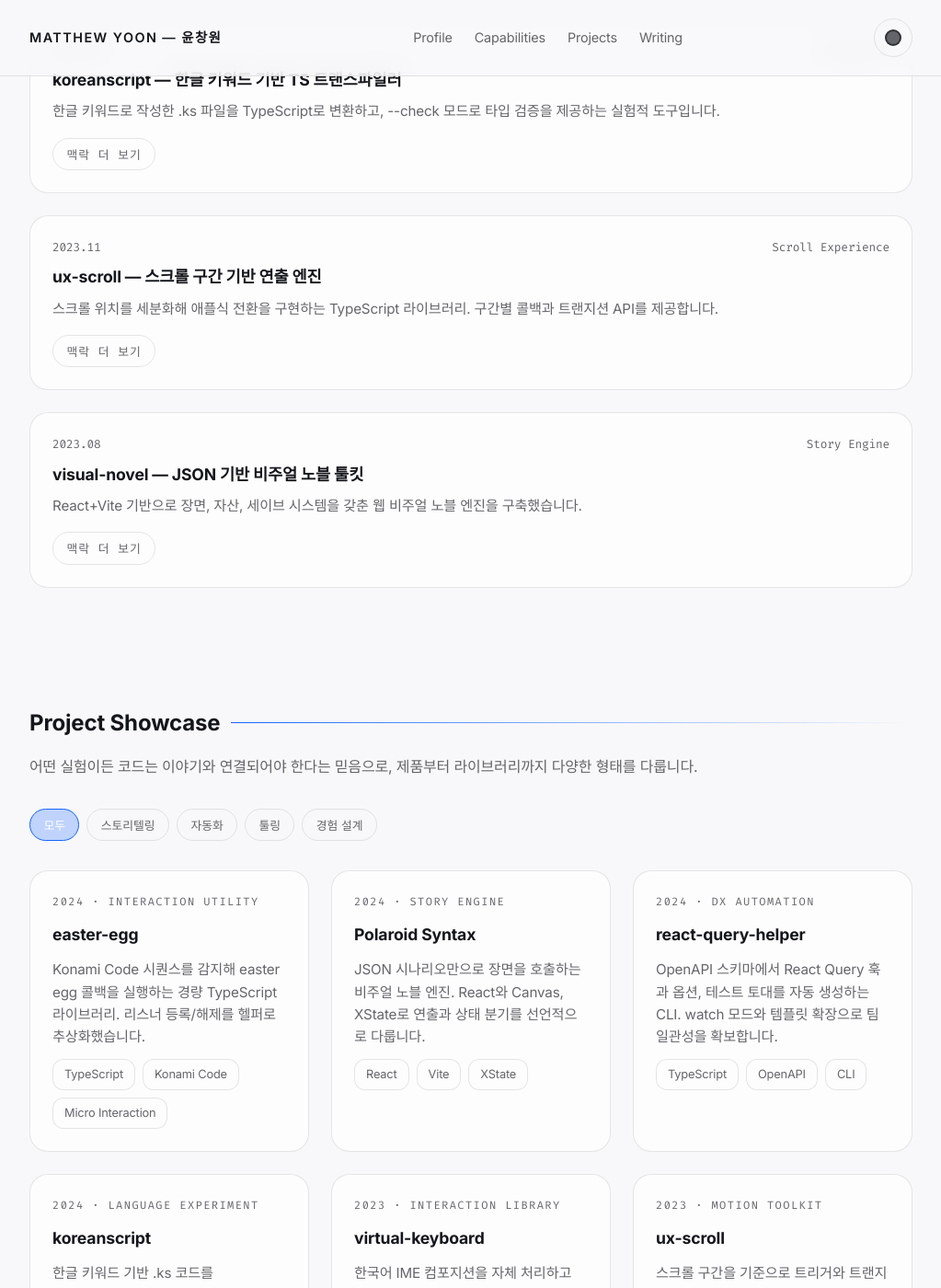
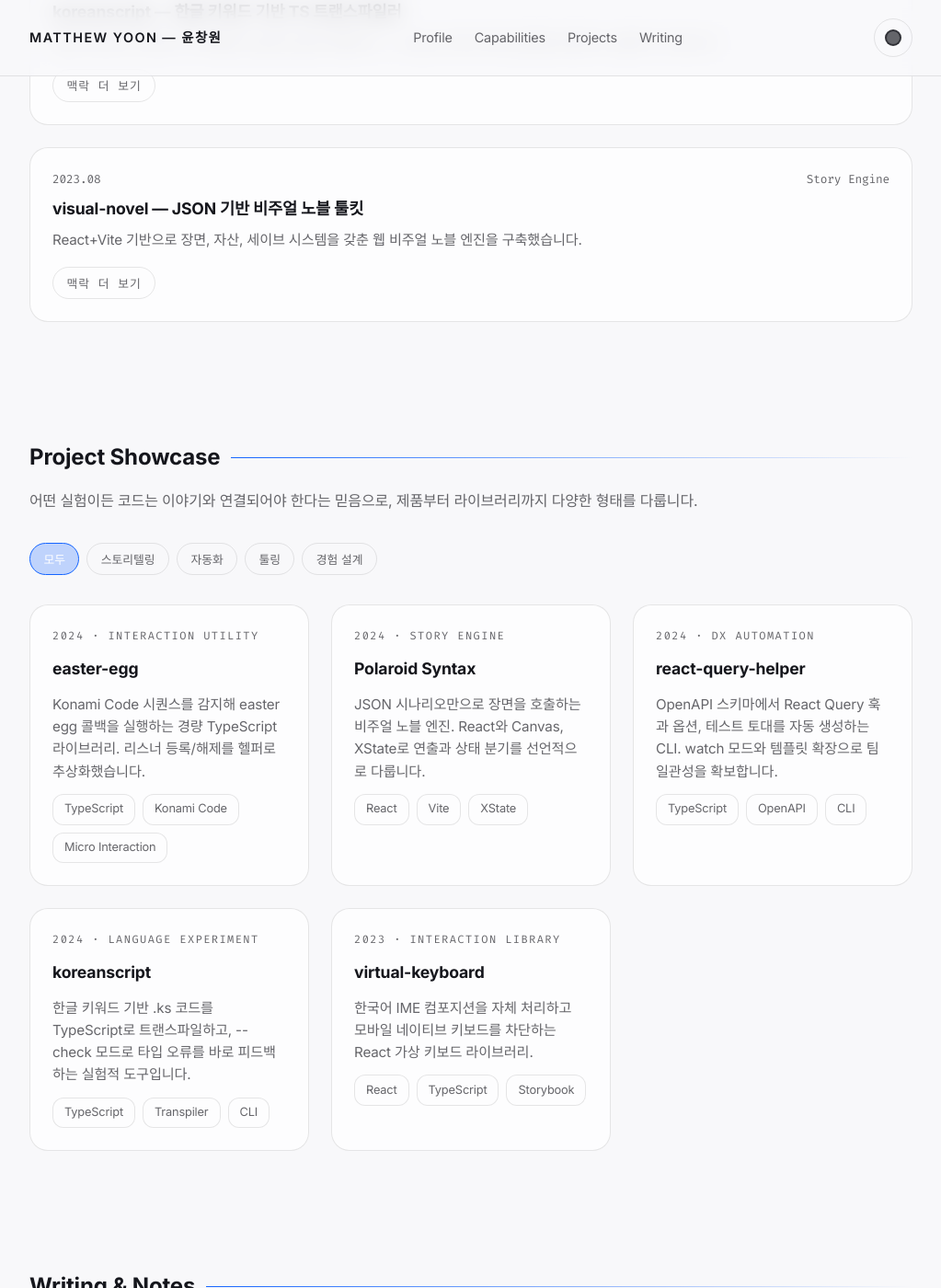
Before and after one commit to uiwwsw/uiwwsw.github.io, a Jekyll site: the page built from index.markdown, in a window 1280 px wide and 1400 px high, scrolled down 2985 px. Shown: the whole window at 92% size, without its empty margins (128-1151 px from the left). Built offline with Jekyll 4.4.1, drawn with Linux system fonts in a browser that asks for light colours; some of the changed text lies outside the part shown.

Commit message:
Remove ux-scroll from homepage sections

```diff
--- a/index.markdown
+++ b/index.markdown
@@ -43,7 +43,6 @@ title: Matthew Yoon — 윤창원
     <p class="section__intro">인터랙션 난제 해결과 DX 자동화를 동시에 밀어붙인 대표 사례 다섯 가지를 요약했습니다.</p>
     <ul class="highlight-list">
       <li><strong>한국어 IME 난제 해결:</strong> <em>virtual-keyboard</em>로 composition 이벤트를 직접 제어하고 모바일 네이티브 키보드를 차단합니다.</li>
-      <li><strong>스크롤 연출 전문성:</strong> <em>ux-scroll</em>로 “애플식” 스크롤 모션을 구간 기반 API로 제공해 선언적 연출을 가능하게 합니다.</li>
       <li><strong>DX 자동화:</strong> <em>react-query-helper</em>가 API 함수에서 React Query 훅·옵션·테스트를 자동 생성해 팀 캐싱 전략을 표준화합니다.</li>
       <li><strong>언어 실험:</strong> <em>koreanscript</em>로 한글 키워드 기반 TypeScript 트랜스파일링과 --check 타입 검증을 지원합니다.</li>
       <li><strong>스토리텔링 툴링:</strong> <em>visual-novel</em>로 JSON 시나리오, 자산 매핑, 저장/불러오기를 갖춘 웹 비주얼 노블 엔진을 배포합니다.</li>
@@ -147,18 +146,6 @@ title: Matthew Yoon — 윤창원
       </article>
       <article class="timeline-item">
         <div class="timeline-item__meta">
-          <span>2023.11</span>
-          <span>Scroll Experience</span>
-        </div>
-        <h3 class="timeline-item__title">ux-scroll — 스크롤 구간 기반 연출 엔진</h3>
-        <p class="timeline-item__summary">스크롤 위치를 세분화해 애플식 전환을 구현하는 TypeScript 라이브러리. 구간별 콜백과 트랜지션 API를 제공합니다.</p>
-        <button class="timeline-item__toggle" type="button" aria-expanded="false">맥락 더 보기</button>
-        <div class="timeline-item__detail" hidden>
-          <p>requestAnimationFrame을 구간별로 라우팅해 레이아웃 리플로우를 최소화하고, React/Vue 예제를 분리해 문서에 포함했습니다. CodePen 데모를 자동 배포하는 GitHub Actions 워크플로우를 구성했습니다.</p>
-        </div>
-      </article>
-      <article class="timeline-item">
-        <div class="timeline-item__meta">
           <span>2023.08</span>
           <span>Story Engine</span>
         </div>
@@ -233,16 +220,6 @@ title: Matthew Yoon — 윤창원
           <li>Storybook</li>
         </ul>
       </article>
-      <article class="project-card" data-category="experience tooling">
-        <span class="project-card__meta">2023 · Motion Toolkit</span>
-        <h3 class="project-card__title">ux-scroll</h3>
-        <p class="project-card__description">스크롤 구간을 기준으로 트리거와 트랜지션을 다루는 연출 엔진. React/Vue 샘플과 CodePen 데모를 함께 제공합니다.</p>
-        <ul class="project-card__tags">
-          <li>TypeScript</li>
-          <li>Scroll</li>
-          <li>Animation</li>
-        </ul>
-      </article>
     </div>
   </section>
 
@@ -266,7 +243,6 @@ title: Matthew Yoon — 윤창원
       <ul>
         <li>한국어 IME를 제어하는 virtual-keyboard 설계기</li>
         <li>OpenAPI 변화에 반응하는 React Query 코드 생성 파이프라인</li>
-        <li>스크롤 구간으로 스토리텔링을 모델링하는 ux-scroll 사례</li>
       </ul>
     </div>
   </section>
```
